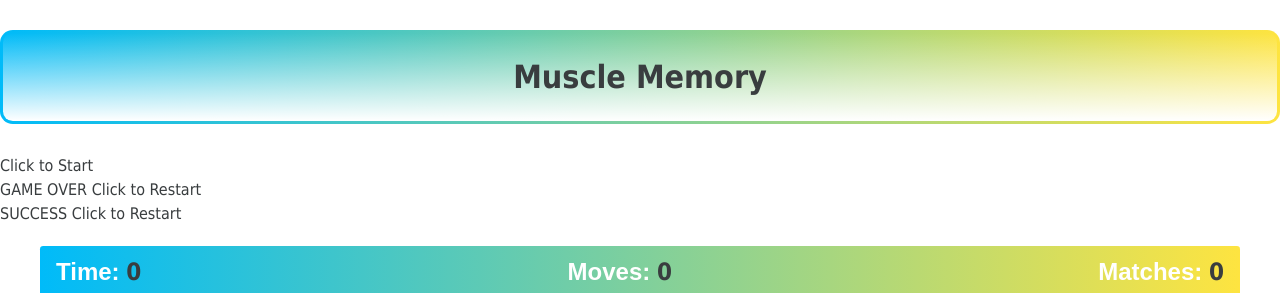
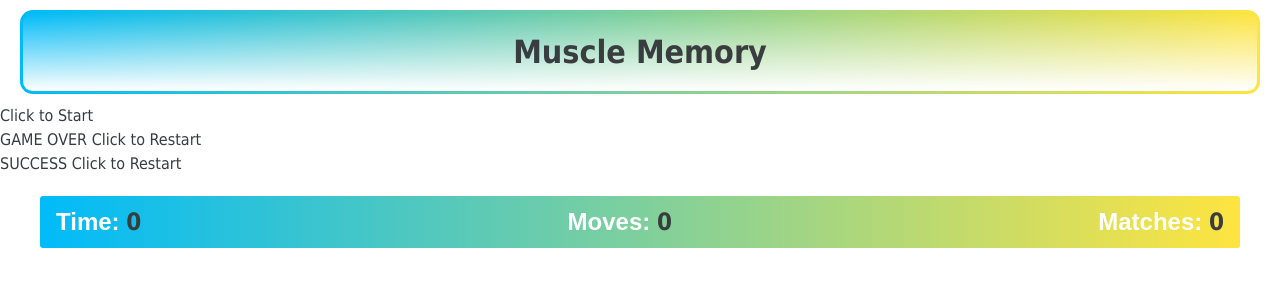
Before and after one commit to JusJae/CI-MS2_Muscle-Memory-Game, a plain HTML site: page game.html in a window 1280 px wide. Shown: the top 293 px of the page. Drawn offline with nearby package versions, Linux system fonts and the light colour scheme; files whose address does not match are found by name.

Commit message:
feat(add): link to home and styling to h1 title

```diff
--- a/css/styles.css
+++ b/css/styles.css
@@ -43,6 +43,14 @@ h1 {
     color: var(--black);
 }
 
+h1 a {
+    text-decoration: none;
+    color: var(--black);
+}
+
+h1 a:hover, h1 a:focus {
+    color: var(--pink);
+}
 .page-title {
     margin: 30px 0;
     padding: 20px 0 20px 0;
@@ -170,6 +178,19 @@ h1 {
     margin: 10px 20px;
 }
 
+#game-title {
+    text-align: center;
+    font-size: 2em;
+    font-weight: bold;
+    color: var(--black);
+    margin: 10px 20px;
+    padding: 20px 0 20px 0;
+    background: linear-gradient(transparent, var(--white)) padding-box,
+        linear-gradient(to right, var(--blue), var(--yellow)) border-box;
+    border: 3px solid transparent;
+    border-radius: 0.4em;
+}
+
 .game-info-container {
     grid-column: 1 / -1;
     display: flex;
--- a/game.html
+++ b/game.html
@@ -29,7 +29,7 @@
 </head>
 <body>
     <header>
-    <div class="page-title">Muscle Memory</div>
+    <h1 id="game-title" class="page-title"><a href="index.html">Muscle Memory</a></h1>
     <div class="overlay-text visible">
         Click to Start
     </div>
```
